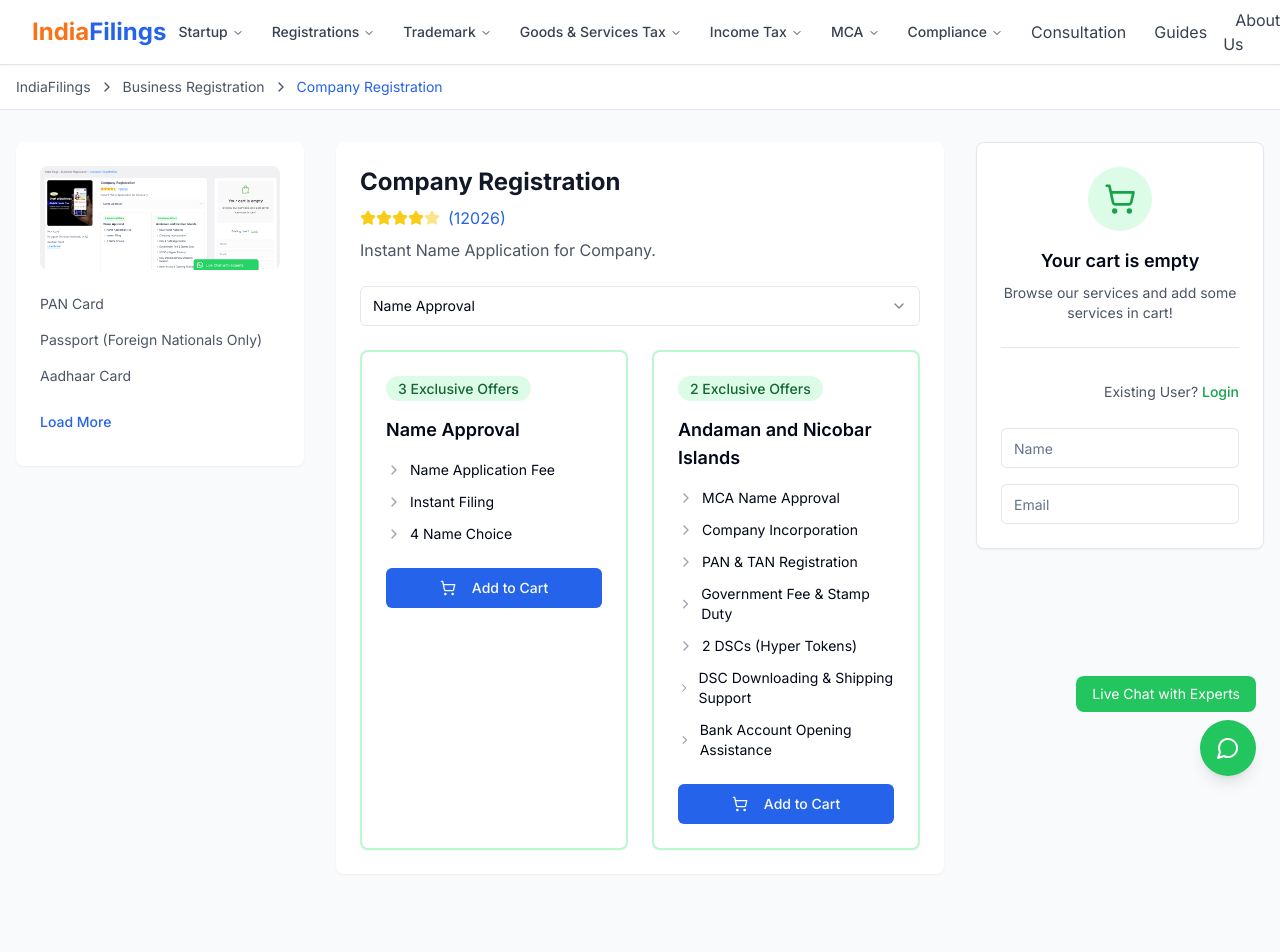
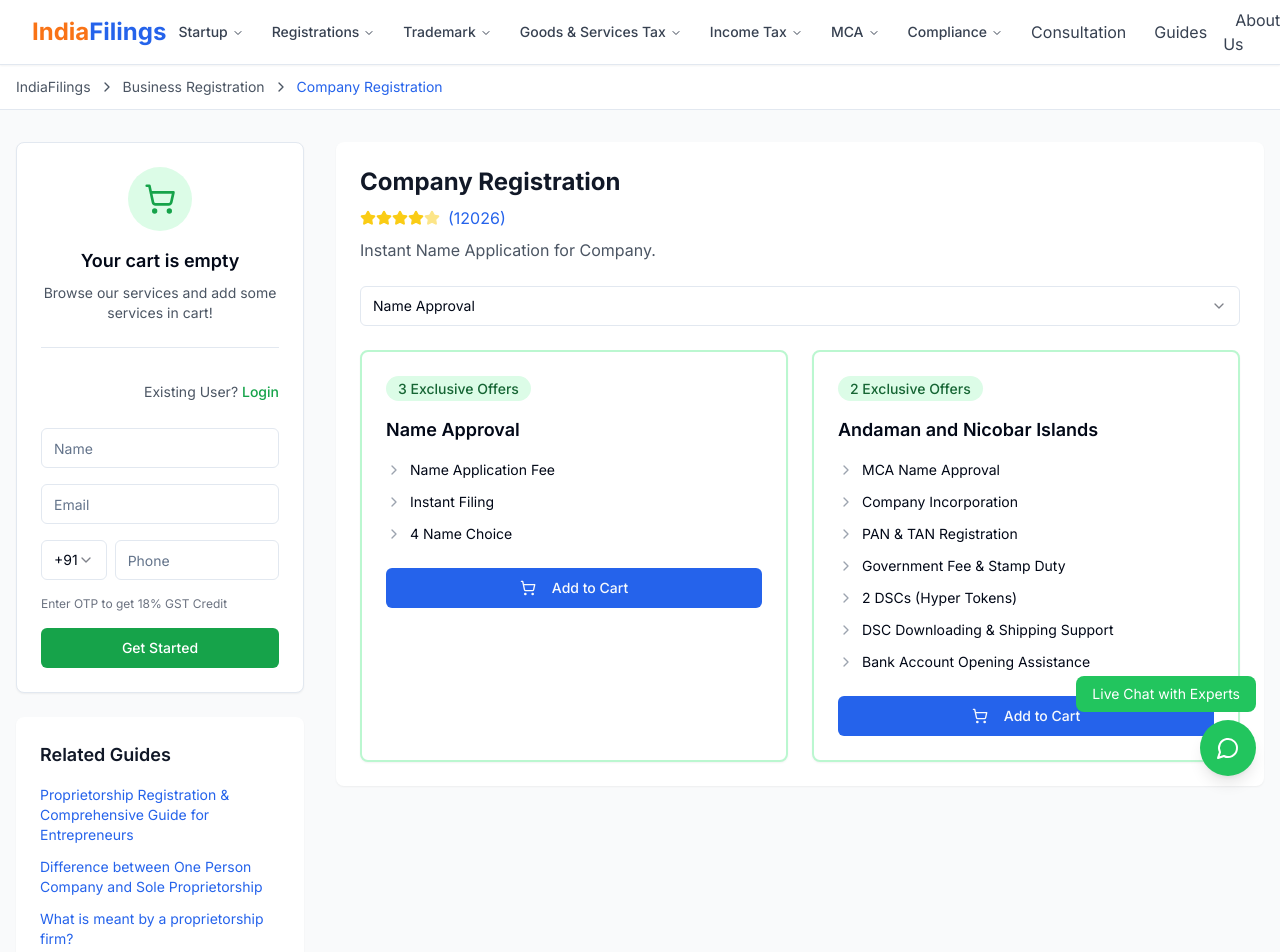
Before and after one commit to deffotech/indiafilings-replica-clone, a React (Vite) app: page / in a window 1280 px wide. Shown: the top 952 px of the page. Built offline with nearby package versions, Linux system fonts and the light colour scheme.

Commit message:
Refactor: Limit sidebar sections
Updated `src/components/CompanyRegistrationPage.tsx` to only include the document requirements and related guides sections in the left sidebar, as requested.

```diff
--- a/src/components/CompanyRegistrationPage.tsx
+++ b/src/components/CompanyRegistrationPage.tsx
@@ -37,29 +37,79 @@ const CompanyRegistrationPage = () => {
       <div className="max-w-7xl mx-auto px-4 py-8">
         <div className="grid lg:grid-cols-4 gap-8">
           {/* Left Sidebar */}
-          <div className="lg:col-span-1">
+          <div className="lg:col-span-1 space-y-6">
+            {/* Cart Section */}
+            <Card>
+              <CardContent className="p-6">
+                <div className="text-center mb-6">
+                  <div className="w-16 h-16 bg-green-100 rounded-full flex items-center justify-center mx-auto mb-4">
+                    <ShoppingCart className="w-8 h-8 text-green-600" />
+                  </div>
+                  <h3 className="text-lg font-semibold mb-2">Your cart is empty</h3>
+                  <p className="text-gray-600 text-sm">Browse our services and add some services in cart!</p>
+                </div>
+
+                <div className="border-t pt-6">
+                  <div className="text-right mb-4">
+                    <span className="text-sm text-gray-600">Existing User? </span>
+                    <Button variant="link" className="text-green-600 p-0">Login</Button>
+                  </div>
+
+                  <div className="space-y-4 mb-4">
+                    <Input placeholder="Name" />
+                    <Input placeholder="Email" type="email" />
+                    <div className="flex">
+                      <Select>
+                        <SelectTrigger className="w-20">
+                          <SelectValue placeholder="+91" />
+                        </SelectTrigger>
+                        <SelectContent>
+                          <SelectItem value="+91">+91</SelectItem>
+                        </SelectContent>
+                      </Select>
+                      <Input placeholder="Phone" className="ml-2" />
+                    </div>
+                  </div>
+
+                  <p className="text-xs text-gray-500 mb-4">
+                    Enter OTP to get 18% GST Credit
+                  </p>
+
+                  <Button className="w-full bg-green-600 hover:bg-green-700 text-white">
+                    Get Started
+                  </Button>
+                </div>
+              </CardContent>
+            </Card>
+
+            {/* Related Guides Section */}
             <div className="bg-white rounded-lg p-6 shadow-sm">
-              <div className="mb-6">
-                <img
-                  src="/lovable-uploads/b132edba-e6a4-4387-b25a-b8f0fdf97bb6.png"
-                  alt="Start a Business"
-                  className="w-full rounded-lg"
-                />
-              </div>
-
-              <div className="space-y-4">
-                <div className="text-sm text-gray-600">PAN Card</div>
-                <div className="text-sm text-gray-600">Passport (Foreign Nationals Only)</div>
-                <div className="text-sm text-gray-600">Aadhaar Card</div>
-                <Button variant="link" className="text-blue-600 p-0 text-sm">
-                  Load More
-                </Button>
+              <h3 className="text-lg font-semibold text-gray-900 mb-4">Related Guides</h3>
+              <div className="space-y-3">
+                <a href="#" className="block text-blue-600 hover:text-blue-800 text-sm">
+                  Proprietorship Registration & Comprehensive Guide for Entrepreneurs
+                </a>
+                <a href="#" className="block text-blue-600 hover:text-blue-800 text-sm">
+                  Difference between One Person Company and Sole Proprietorship
+                </a>
+                <a href="#" className="block text-blue-600 hover:text-blue-800 text-sm">
+                  What is meant by a proprietorship firm?
+                </a>
+                <a href="#" className="block text-blue-600 hover:text-blue-800 text-sm">
+                  What are the types of proprietorship?
+                </a>
+                <a href="#" className="block text-blue-600 hover:text-blue-800 text-sm">
+                  GST Registration for Proprietorship
+                </a>
+                <a href="#" className="block text-blue-600 hover:text-blue-800 text-sm">
+                  Comparison of Proprietorship into Private Limited
+                </a>
               </div>
             </div>
           </div>
 
           {/* Main Content */}
-          <div className="lg:col-span-2">
+          <div className="lg:col-span-3">
             <div className="bg-white rounded-lg p-6 shadow-sm">
               <div className="mb-6">
                 <h1 className="text-2xl font-bold text-gray-900 mb-2">Company Registration</h1>
@@ -182,33 +232,6 @@ const CompanyRegistrationPage = () => {
               </div>
             </div>
           </div>
-
-          {/* Right Sidebar - Cart */}
-          <div className="lg:col-span-1">
-            <Card className="sticky top-4">
-              <CardContent className="p-6">
-                <div className="text-center mb-6">
-                  <div className="w-16 h-16 bg-green-100 rounded-full flex items-center justify-center mx-auto mb-4">
-                    <ShoppingCart className="w-8 h-8 text-green-600" />
-                  </div>
-                  <h3 className="text-lg font-semibold mb-2">Your cart is empty</h3>
-                  <p className="text-gray-600 text-sm">Browse our services and add some services in cart!</p>
-                </div>
-
-                <div className="border-t pt-6">
-                  <div className="text-right mb-4">
-                    <span className="text-sm text-gray-600">Existing User? </span>
-                    <Button variant="link" className="text-green-600 p-0">Login</Button>
-                  </div>
-
-                  <div className="space-y-4">
-                    <Input placeholder="Name" />
-                    <Input placeholder="Email" type="email" />
-                  </div>
-                </div>
-              </CardContent>
-            </Card>
-          </div>
         </div>
       </div>
     </div>
```
